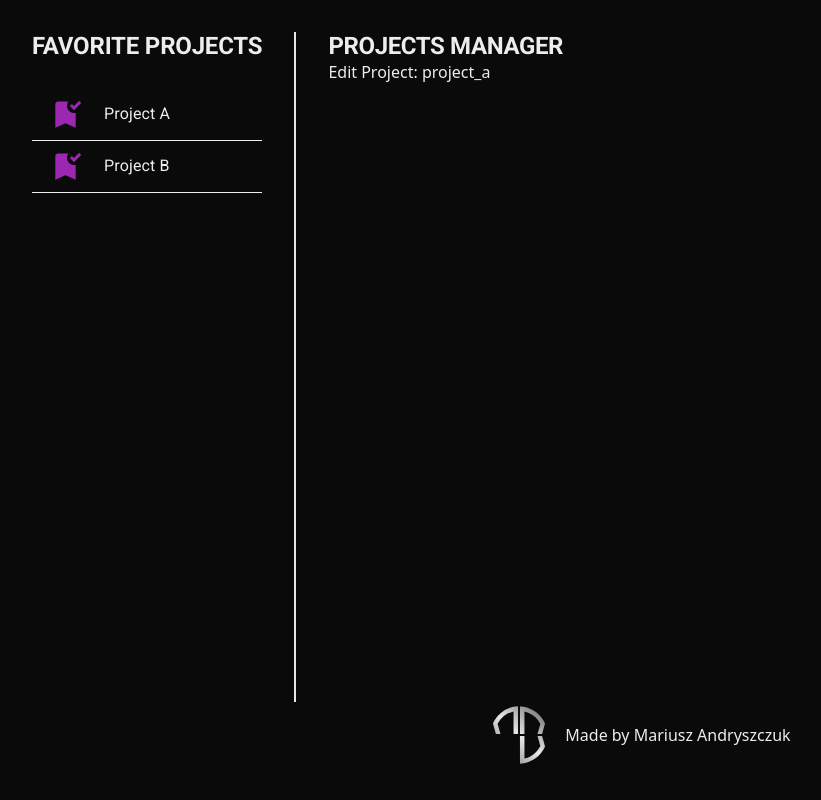
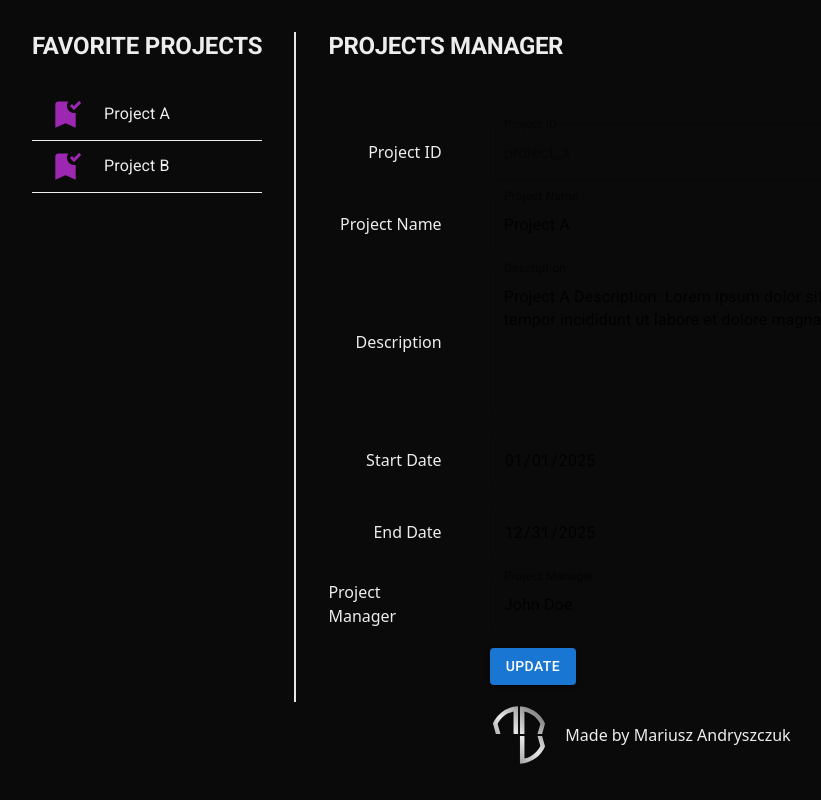
Before and after one commit to Mario-Boss/projects-list, a Next.js app: page /projects/project_a/edit in a window 1280 px wide. Shown: the whole page, without its empty margins (0-821 px from the left). Built offline with nearby package versions, Linux system fonts and the light colour scheme.

Commit message:
updated edit project page - based on the URL project param we are filtering state and passing correct project data into the Form component

```diff
--- a/src/app/projects/[projectId]/edit/page.js
+++ b/src/app/projects/[projectId]/edit/page.js
@@ -1,9 +1,18 @@
-export default async function NewProject({ params }) {
-  const projectId = (await params).projectId;
+"use client";
+
+import { useParams } from "next/navigation";
+import { useProject } from "@/providers/project";
+import { Box } from "@mui/material";
+import Form from "@/components/form/Form";
+
+export default function EditProject() {
+  const params = useParams();
+  const { state, dispatch } = useProject();
+  const project = state.projects.find(project => project.id === params.projectId);
 
   return (
-    <>
-      <div>Edit Project: {projectId} </div>
-    </>
+    <Box sx={{ flexGrow: 1, pt: 8 }}>
+      <Form formType="update" projectData={project} />
+    </Box>
   );
 }
```
